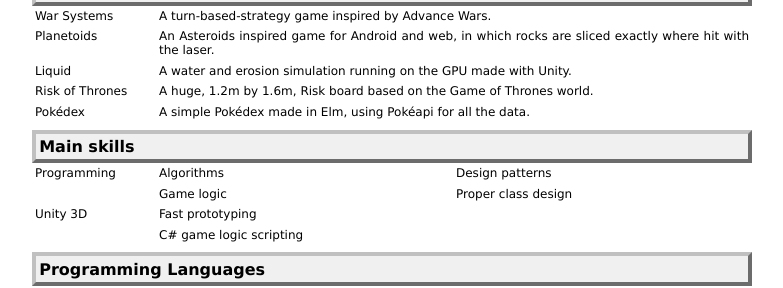
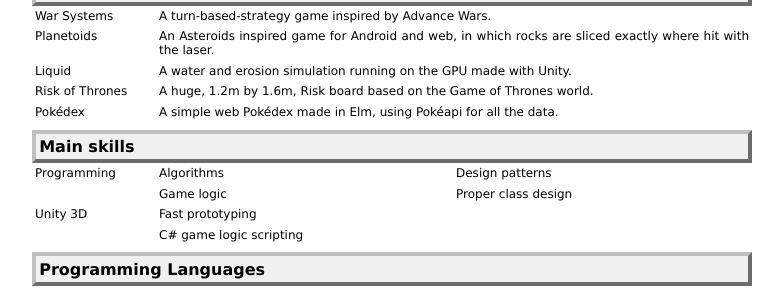
Before and after one commit to TheOddler/theoddler.github.io, a Jekyll site: the page built from cv/index.html, in a window 1280 px wide. Shown: the part 668-956 px from the top of the page, without its empty margins (248-1031 px from the left). Built offline with Jekyll 4.4.1, drawn with Linux system fonts in a browser that asks for light colours.

Commit message:
Specified that the Pokédex is a web app

```diff
--- a/_includes/about.md
+++ b/_includes/about.md
@@ -101,7 +101,7 @@
 	</tr>
 	<tr>
 		<td><a href="http://theoddler.github.io/pokedex/">Pokédex</a></td>
-		<td>A simple Pokédex made in Elm, using Pokéapi for all the data.</td>
+		<td>A simple web Pokédex made in Elm, using Pokéapi for all the data.</td>
 	</tr>
 </table>
 
```
